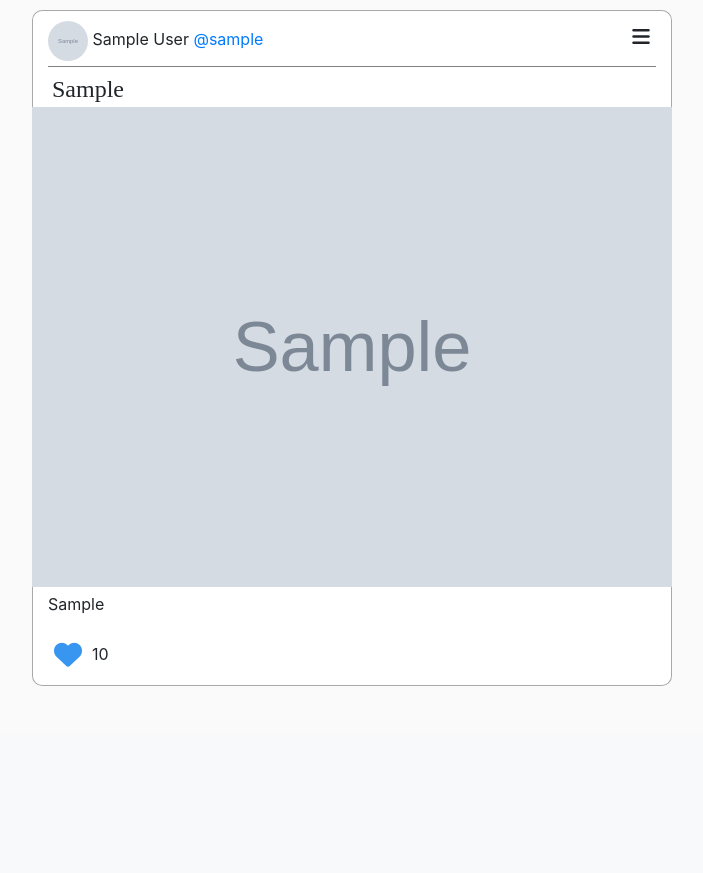
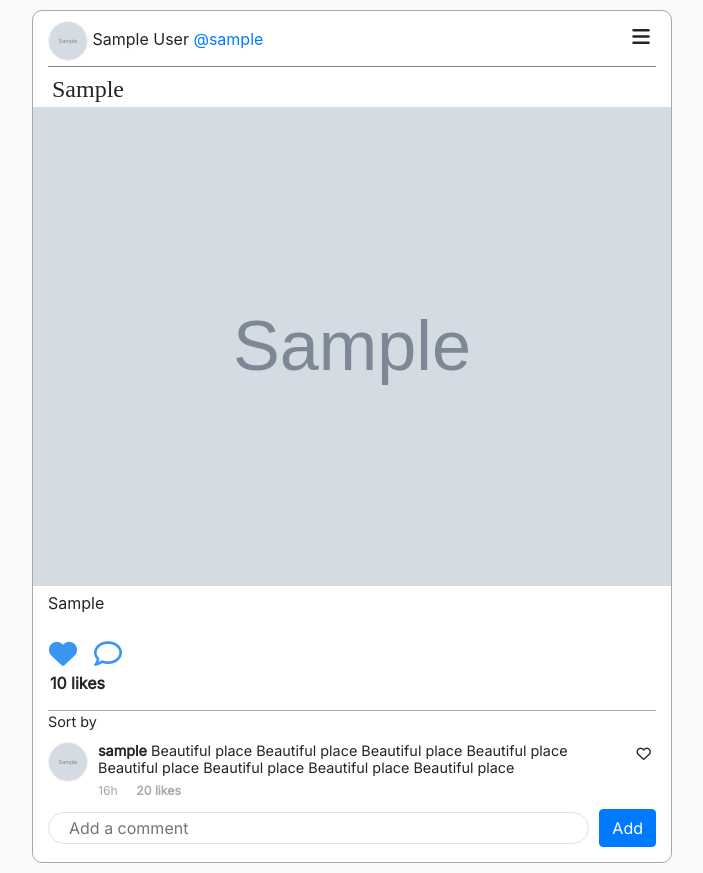
Before and after one commit to mayankR1999/travelpedia, a Django app: page /user/ in a window 1280 px wide. Shown: the part 66-939 px from the top of the page, without its empty margins (288-991 px from the left). Before the commit the page ends 752 px from the top, so only its background shows below. Run offline with Django 3.2, Linux system fonts and the light colour scheme; a user stored in the database is signed in; tables that the repository leaves empty hold one stand-in row (values such as "Sample post"); grey boxes marked "Sample" are stand-in pictures; some libraries are stand-ins or nearby versions.

Commit message:
Added basic layout for new feature comments
Created model for comment, created basic design for showing comment,
added links to load comment.

```diff
--- a/main/models.py
+++ b/main/models.py
@@ -32,3 +32,17 @@ class UserDetails(models.Model):
 
     def num_of_following(self):
         return self.following.count()
+
+
+class Comment(models.Model):
+    user = models.ForeignKey(User, on_delete=models.CASCADE)
+    post = models.ForeignKey(Posts, on_delete = models.CASCADE)
+    text = models.CharField(max_length=1000)
+    likes = models.ManyToManyField(User, related_name = 'comment_likes')
+    time_stamp = models.CharField(max_length = 25)
+
+    def count_likes(self):
+        return self.likes.count()
+
+    def create_timestamp(self):
+        self.time_stamp = str(time.time())
--- a/main/urls.py
+++ b/main/urls.py
@@ -13,5 +13,6 @@ urlpatterns = [
     path('deletePost', views.delete_post, name = "delete_post"),
     path('follow_toggle', views.follow_toggle, name = "follow_toggle_request"),
     path('remove_follower', views.remove_follower, name = "remove_follower"),
-    path('explore', views.explore, name = "explore")
+    path('explore', views.explore, name = "explore"),
+    path('loadComments', views.load_comments, name = "load_comments")
 ]
--- a/main/views.py
+++ b/main/views.py
@@ -164,3 +164,7 @@ def explore(request):
         }
 
         return render(request, 'explore.html', context)
+
+
+def load_comments(request):
+    return HttpResponse('')
--- a/static/classes.css
+++ b/static/classes.css
@@ -76,11 +76,12 @@ span.registration-entries{
   margin: 10px 25%;
   position: inherit !important;
   background: white;
+  border: solid 1.5px darkgray;
   border-radius: 10px;
 }
 
 .custom-card-header{
-  border: solid 1.5px darkgray; border-radius: 10px 10px 0px 0px;
+  border-radius: 10px 10px 0px 0px;
   border-bottom: none;
   padding: 10px 15px 0px 15px;
 }
@@ -90,9 +91,9 @@ span.registration-entries{
 }
 
 .custom-card-footer{
-  border: solid 1.5px darkgray; border-radius: 0px 0px 10px 10px;
+  border-radius: 0px 0px 10px 10px;
   border-top: none;
-  display: flow-root;
+  display: flex; flex-direction: column;
   padding: 5px 15px 15px 15px;
 }
 
@@ -127,6 +128,8 @@ span.registration-entries{
 .likebutton{
   float: left;
   background: white;
+  width: fit-content;
+  margin-right: 5px;
   outline: 0; border:none;
   color:rgb(56, 150, 240);
   font-size:1.75em;
@@ -139,6 +142,55 @@ span.registration-entries{
 }
 .likebutton:focus{
   outline: 0;
+}
+
+.comment-box-wrapper{
+  display: flex;
+  font-family: Inter;
+  flex-direction: column;
+  padding: 0px 15px 15px 15px;
+}
+.comments-option-bar{
+  display: block;
+  border-top: 1px solid darkgray;
+  font-size: .9em;
+}
+.comments-layout{
+  display: block;
+}
+.comment{
+  display: flex;
+  margin: 10px 0px;
+  font-size: .9em;
+}
+.comment-info{
+  margin-top: 5px;
+  font-size: .85em;
+}
+.comment-time-elapsed{
+  margin-right: 15px;
+  color: darkgray;
+}
+.comment-likes{
+  font-weight: 600;
+  color: darkgray;
+}
+.add-comment-form{
+  display: flex;
+}
+.enter-comment-text-bar{
+  border: solid 1px #dfe1e5;
+  border-radius: 50px;
+  padding: 2px 0px 2px 20px;
+  margin: 3px 10px 3px 0px;
+}
+.enter-comment-text-bar:hover{
+  outline: 0; border: none;
+  box-shadow: 0px 1px 6px rgb(32 33 36 / 28%);
+}
+.enter-comment-text-bar:focus{
+  outline: 0; border: none;
+  box-shadow: 0px 1px 6px rgb(32 33 36 / 28%);
 }
 
 /*--------------------------------   Preloader Class    -----------------------------*/
--- a/templates/basehtmlpage.html
+++ b/templates/basehtmlpage.html
@@ -26,7 +26,7 @@
     <script src="https://kit.fontawesome.com/a076d05399.js"></script>
 
     <!-- Google font lobster -->
-    <link rel="stylesheet" href="https://fonts.googleapis.com/css?family=Lobster|Permanent Marker">
+    <link rel="stylesheet" href="https://fonts.googleapis.com/css?family=Lobster|Permanent Marker|Inter">
 
     <title>Document</title>
 </head>
--- a/templates/posts-scrolling-layout.html
+++ b/templates/posts-scrolling-layout.html
@@ -1,9 +1,9 @@
 {% if posts %}
     {% for post in posts %}
         <div class="custom-card">
-            <!------------------------------------Card Header Start---------------------------------------->
+            <!------------------------------------POST Header Start---------------------------------------->
             <div class="custom-card-header">
-                <img src="{{post.owner.avatar.url}}" alt="Error!" style="border-radius: 20px;" height="40px" width="40px">
+                <img src="{{post.owner.avatar.url}}" alt="Error!" style="border: 1.5px rgb(240, 240, 240) solid; border-radius: 20px;" height="40px" width="40px">
                 {{post.owner.first_name}} {{post.owner.last_name}}
                 <a href="{% url 'show_user_profile' post.owner.id %}">@{{ post.owner.username }}</a>
                 {% if post.owner == user %}
@@ -19,7 +19,6 @@
                         </div>
                     </div>
                 {% else %}
-
                     <!------------------Refer this for future use------------>
                     {% if post.owner in info.following %}
                     <style>.custom-follow-button{display: none;}</style>
@@ -27,28 +26,55 @@
                     <style>.show-following-or-not{display: none;}</style>
                     {% endif %}
                     <!------------------------------------------------------->
-
                     <button style="float: right;" class="custom-follow-button" data-catid="{{post.owner.id}}" id="follow{{post.owner.id}}">Follow</button>
                     <button style="float: right;" class="show-following-or-not" data-catid="{{post.owner.id}}" id="unfollow{{post.owner.id}}">Following</button>
-
                 {% endif %}
                 <div class="place-heading">{{ post.place }}</div>
             </div>
-            <!-------------------------------------Card Header End----------------------------------------->
+            <!-------------------------------------POST Header End----------------------------------------->
 
             <div class="custom-card-body"><img src="{{post.img.url}}" alt="Couldn't load image!" height="auto" width="100%"></div>
 
-            <!------------------------------------Card Footer Start---------------------------------------->
+            <!-------------------------------------POST Footer Start--------------------------------------->
             <div class="custom-card-footer">
                 {{ post.experience }}<br><br>
-                {% if user in post.liked_by %}
-                    <button class="fa fa-heart likebutton" id="lb{{post.id}}" data-catid="{{ post.id }}" href="#"></button>
-                {% else %}
-                    <button class="far fa-heart likebutton" id="lb{{post.id}}" data-catid="{{ post.id }}" href="#"></button>
-                {% endif %}
-                <div id="{{post.id}}" style="float: left; margin:2px 0px 0px 4px">{{ post.total_likes }}</div>
+                <div style="margin-left: -5px;">
+                    {% if user in post.liked_by %}
+                        <button class="fa fa-heart likebutton" id="lb{{post.id}}" data-catid="{{ post.id }}" href="#"></button>
+                    {% else %}
+                        <button class="far fa-heart likebutton" id="lb{{post.id}}" data-catid="{{ post.id }}" href="#"></button>
+                    {% endif %}
+                    <button class="far fa-comment likebutton" onclick="load_comment(postID = {{post.id}})"></button>
+                </div>
+                <div id="{{post.id}}" style="font-family: Inter; font-weight: 600; margin: 2px 0px 0px 2px;">{{ post.total_likes }} likes</div>
             </div>
-            <!-------------------------------------Card Footer End----------------------------------------->
+            <!-------------------------------------POST Footer End----------------------------------------->
+
+            <!---------------------------------POST Comments Box Start------------------------------------->
+            <div class="comment-box-wrapper">
+                <div class="comments-option-bar">Sort by</div>
+                <div class="comments-layout" id="comments-layout{{post.id}}">
+                    <div class="comment">
+                        <img src="{{post.owner.avatar.url}}" alt="Error!" style="border: 1.5px rgb(240, 240, 240) solid; border-radius: 20px; margin-right: 10px" height="40px" width="40px">
+                        <div style="line-height: 120%; margin-right: 20px;">
+                            <span style="font-weight: 650;">{{post.owner.username}}</span>
+                            <span>Beautiful place Beautiful place Beautiful place Beautiful
+                            place Beautiful place Beautiful place Beautiful place Beautiful place</span>
+                            <div class="comment-info">
+                                <span class="comment-time-elapsed">16h</span>
+                                <span class="comment-likes">20 likes</span>
+                            </div>
+                        </div>
+                        <i style="margin: 5px 5px 0px 0px;" class="far fa-heart"></i>
+                    </div>
+                </div>
+                <form class="add-comment-form">
+                    {% csrf_token %}
+                    <input class="enter-comment-text-bar" type="text" placeholder="Add a comment" name="comment_text" required>
+                    <button class="btn btn-primary" type="submit">Add</button>
+                </form>
+            </div>
+            <!----------------------------------POST Comments Box End-------------------------------------->
         </div>
 
     {% endfor %}
@@ -77,7 +103,12 @@
             },
             success: function(data)
             {
-                $( '#'+catid ).text(data['numberoflikes']);
+                if(data['numberoflikes'] == 1){
+                    $( '#'+catid ).text(data['numberoflikes'] + ' like');
+                }
+                else{
+                    $( '#'+catid ).text(data['numberoflikes'] + ' likes');
+                }
             }
          })
     });
@@ -131,4 +162,17 @@
             }
         })
     })
+
+    function load_comment(postID){
+        $.ajax(
+        {
+            type: "GET",
+            url: "{% url 'load_comments' %}",
+            data: {
+                postID: postID
+            },
+            success: function(data){
+            }
+        })
+    }
 </script>
```
Also changed, not shown: main/migrations/0005_comment.py (added).
